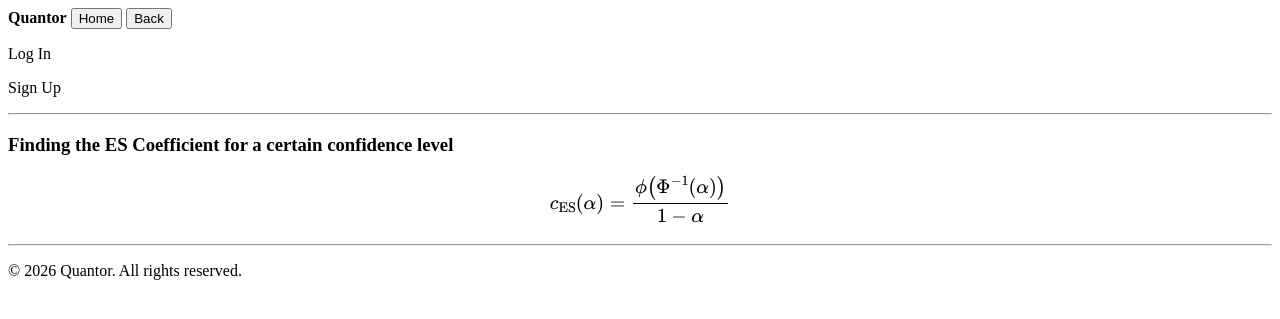
After one commit to raphaeldahomay/quantor, a Flask app: page /rnd/prob_formulas/form_details_4 in a window 1280 px wide. The commit adds this page. Shown: the top 319 px of the page. Run offline with Flask 3, Linux system fonts and the light colour scheme.

Commit message:
added es coeff formula

```diff
--- a/engine/rnd/prob.py
+++ b/engine/rnd/prob.py
@@ -11,3 +11,9 @@ def inv_cdf(p, mu=0, sig=1):
 
 def z_conversion(v, mu, sig):
     return round((v - mu) / sig, 2)
+
+
+def es_coeff(p, mu=0, sig=1):
+    numerator = norm.pdf(norm.ppf(p, loc=mu, scale=sig))
+    denominator = 1 - p
+    return round(numerator / denominator, 2)
--- a/quantor_web/routes/rnd_routes.py
+++ b/quantor_web/routes/rnd_routes.py
@@ -1,5 +1,5 @@
 from flask import render_template, Blueprint, request, redirect, url_for
-from engine.rnd.prob import z_conversion, norm_cdf, inv_cdf
+from engine.rnd.prob import z_conversion, norm_cdf, inv_cdf, es_coeff
 
 rnd = Blueprint('rnd_routes', __name__, url_prefix='/rnd')
 
@@ -16,6 +16,15 @@ def calc_z_score():
     sig = float(request.form["sig"])
     z_score = z_conversion(v, mu, sig)
     return render_template('rnd/prob.html', z_score=f"{z_score:,}")
+
+
+@rnd.route('/prob_formulas/es_coeff',  methods=["POST"])
+def calc_es_coeff():
+    p = float(request.form["p"])
+    mu = float(request.form["mu"])
+    sig = float(request.form["sig"])
+    es_c = es_coeff(p, mu, sig)
+    return render_template('rnd/prob.html', es_c=f"{es_c:,}")
 
 
 @rnd.route('/prob_formulas/std_cdf',  methods=["POST"])
@@ -65,6 +74,11 @@ def see_rnd_form_3():
     return render_template('rnd/formula_details/form_3.html')
 
 
+@rnd.route("/prob_formulas/form_details_4")
+def see_rnd_form_4():
+    return render_template('rnd/formula_details/form_4.html')
+
+
 @rnd.route('/rm_formulas')
 def rm_formulas():
     return render_template('rnd/rm.html')
--- /dev/null
+++ b/quantor_web/templates/rnd/formula_details/form_4.html
@@ -0,0 +1,36 @@
+<!DOCTYPE html>
+<html>
+<head>
+    <title>RnD Formula Details</title>
+    <meta charset="utf-8" />
+	<meta name="viewport" content="width=device-width" />
+    <link rel="stylesheet" href="styles.css">
+    <script src="https://cdn.jsdelivr.net/npm/mathjax@3/es5/tex-mml-chtml.js" defer></script>
+</head>
+<body>
+    <header>
+        <strong>Quantor</strong>
+        <button type="button">
+            <a href="{{ url_for('index') }}" style="text-decoration: none; color: black;">Home</a>
+        </button>
+        <button type="button">
+            <a href="{{ url_for('rnd_routes.prob_formulas') }}" style="text-decoration: none; color: black;">Back</a>
+        </button>
+        <p>Log In</p>
+        <p>Sign Up</p>
+    </header>
+    <hr>
+    <h3>Finding the ES Coefficient for a certain confidence level</h3>
+    <p style="font-size: larger;">
+        \[
+        c_{\mathrm{ES}}(\alpha)
+        =
+        \frac{\phi\!\left(\Phi^{-1}(\alpha)\right)}{1-\alpha}
+        \]
+
+    </p>
+    <hr>
+    <footer>
+        <p>© 2026 Quantor. All rights reserved.</p>
+    </footer>
+</body>
```
Also changed, not shown: quantor_web/templates/rnd/prob.html (+19 -3 lines).
